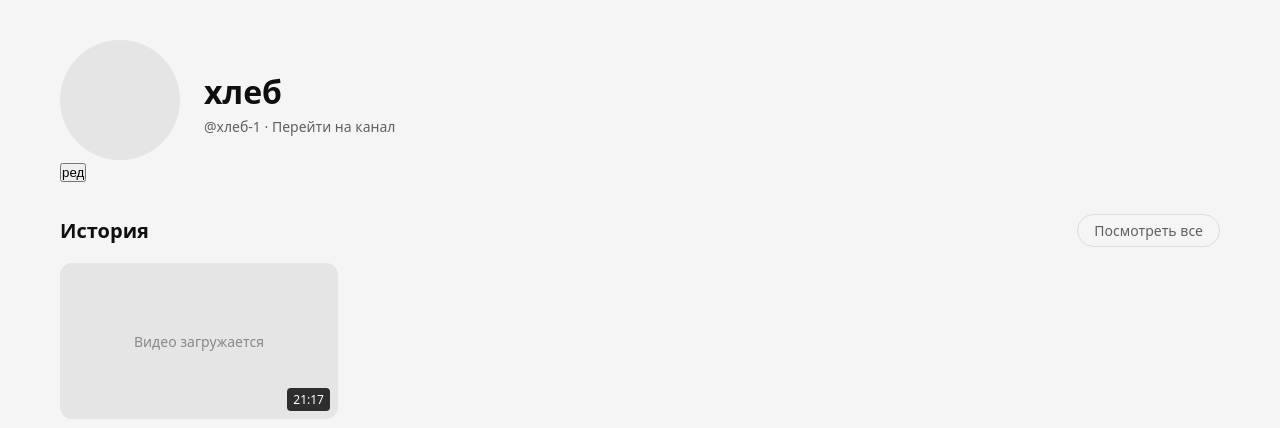
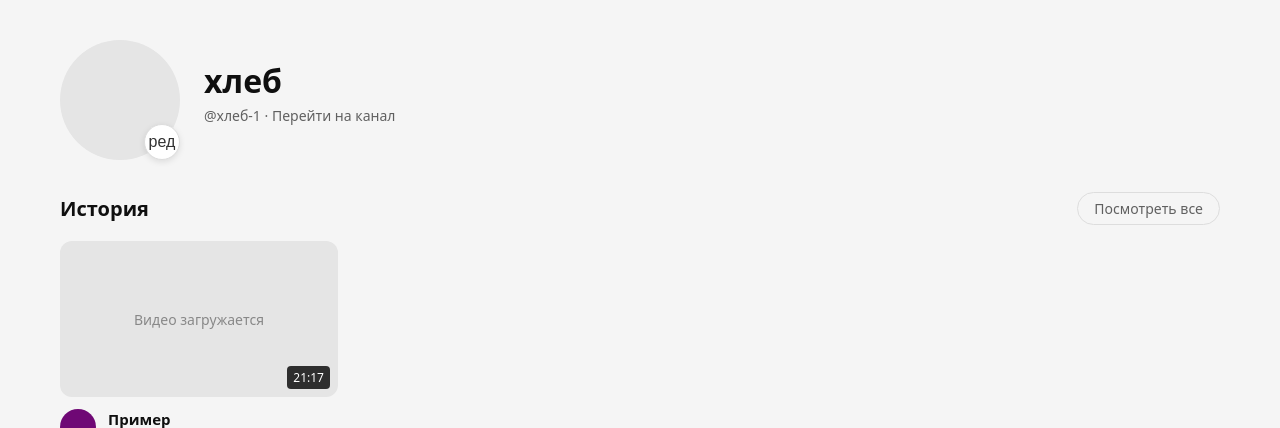
Before and after one commit to hlebstar/videohosting, a PHP site: page /pages/my-videos.php in a window 1280 px wide. Shown: the part 59-487 px from the top of the page. Run offline with PHP 8.4, Linux system fonts and the light colour scheme.

Commit message:
стили правка

```diff
--- a/assets/css/style.css
+++ b/assets/css/style.css
@@ -1,6 +1,3 @@
-/* =========================================
-   ПЕРЕМЕННЫЕ И БАЗОВЫЕ СТИЛИ
-   ========================================= */
 :root {
     --purple: #6f0875;
     --purple-dark: #4a0550;
@@ -30,9 +27,7 @@ a {
     color: inherit;
 }
 
-/* =========================================
-   КНОПКИ
-   ========================================= */
+/*кнопки */
 .btn,
 .btn-sm,
 .btn-in,
@@ -134,6 +129,8 @@ a {
     margin: 0 auto;
     display: flex;
     align-items: center;
+    justify-content: space-between;
+    flex-wrap: nowrap;
     gap: 20px;
     padding: 0 20px;
 }
@@ -1561,3 +1558,58 @@ body.auth-page .btn {
         text-align: center;
     }
 }
+
+/*загрузка аватара*/
+.channel-avatar-wrap {
+    position: relative;
+    width: 120px;
+    height: 120px;
+    flex-shrink: 0;
+}
+
+.channel-avatar {
+    width: 100%;
+    height: 100%;
+    border-radius: 50%;
+    background: #e5e5e5;
+    display: flex;
+    align-items: center;
+    justify-content: center;
+    font-size: 48px;
+    font-weight: bold;
+    color: var(--purple);
+    overflow: hidden;
+    border: 3px solid transparent;
+    transition: border 0.2s;
+}
+
+.channel-avatar img {
+    width: 100%;
+    height: 100%;
+    object-fit: cover;
+}
+
+
+.btn-edit-avatar {
+    position: absolute;
+    bottom: 0;
+    right: 0;
+    width: 36px;
+    height: 36px;
+    border-radius: 50%;
+    background: #fff;
+    border: 1px solid #ddd;
+    box-shadow: 0 2px 6px rgba(0,0,0,0.1);
+    cursor: pointer;
+    display: flex;
+    align-items: center;
+    justify-content: center;
+    font-size: 16px;
+    color: #333;
+    transition: transform 0.2s, color 0.2s;
+}
+
+.btn-edit-avatar:hover {
+    transform: scale(1.1);
+    color: var(--purple);
+}
```
